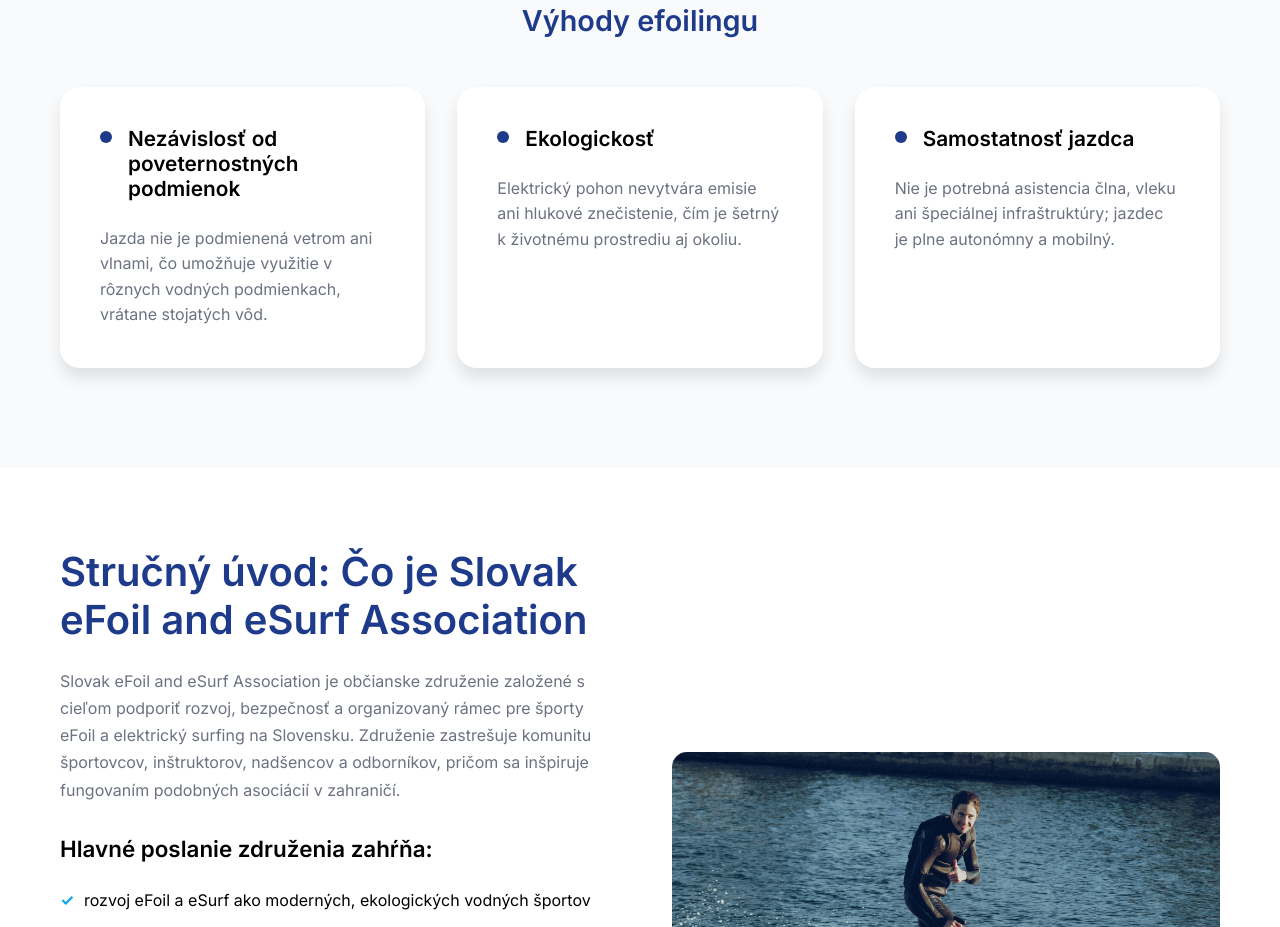
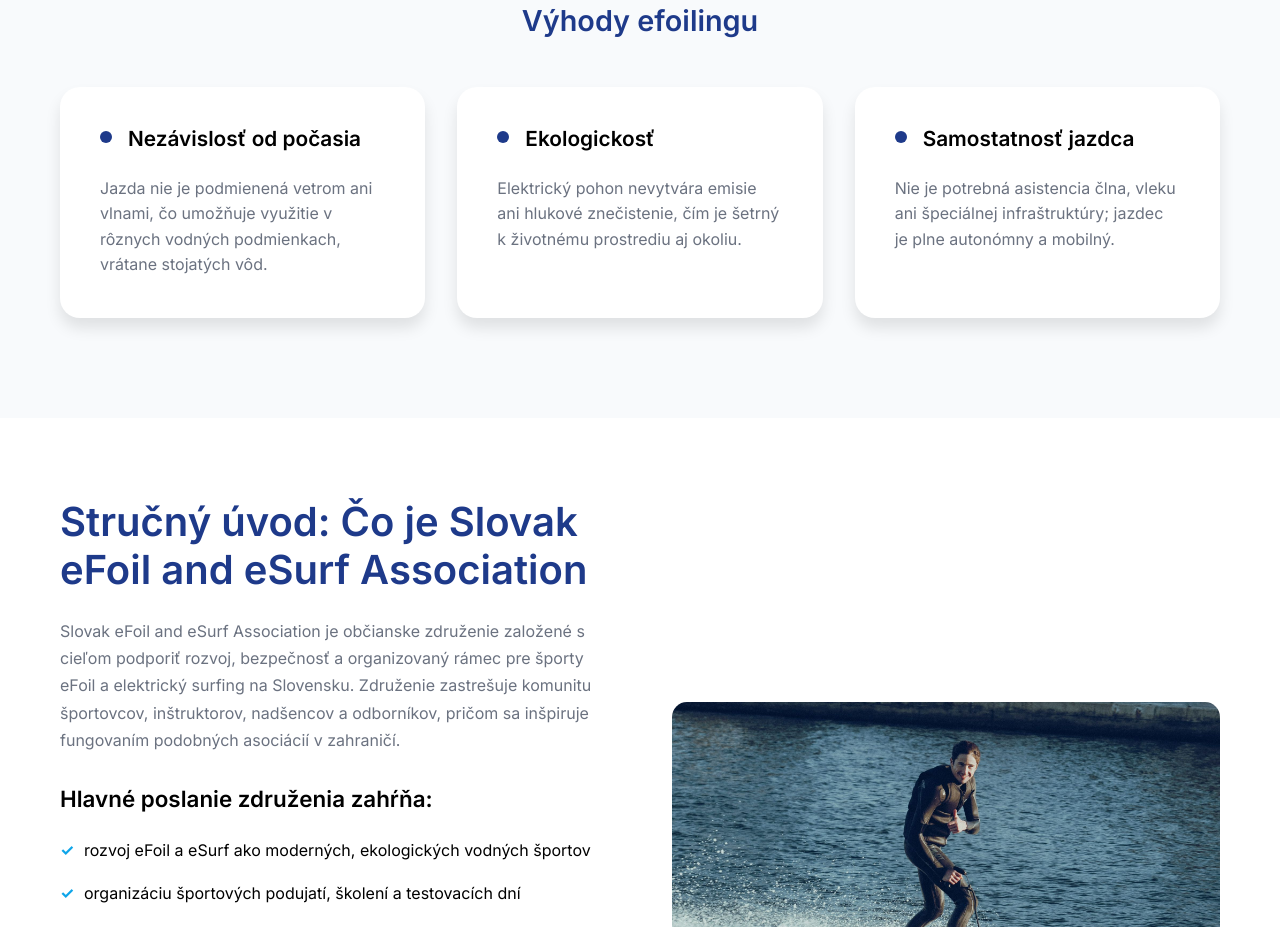
Before and after one commit to Semjuel19/efoil, a plain HTML site: page index.html in a window 1280 px wide. Shown: the part 4400-5327 px from the top of the page. Drawn offline with Linux system fonts and the light colour scheme.

Commit message:
Change to text pocasie.

```diff
--- a/index.html
+++ b/index.html
@@ -313,7 +313,7 @@
           <div class="advantage-item weather">
             <div class="advantage-header">
               <div class="advantage-indicator"></div>
-              <h3>Nezávislosť od poveternostných podmienok</h3>
+               <h3>Nezávislosť od počasia</h3>
             </div>
             <p>
               Jazda nie je podmienená vetrom ani vlnami, čo umožňuje využitie v
```
